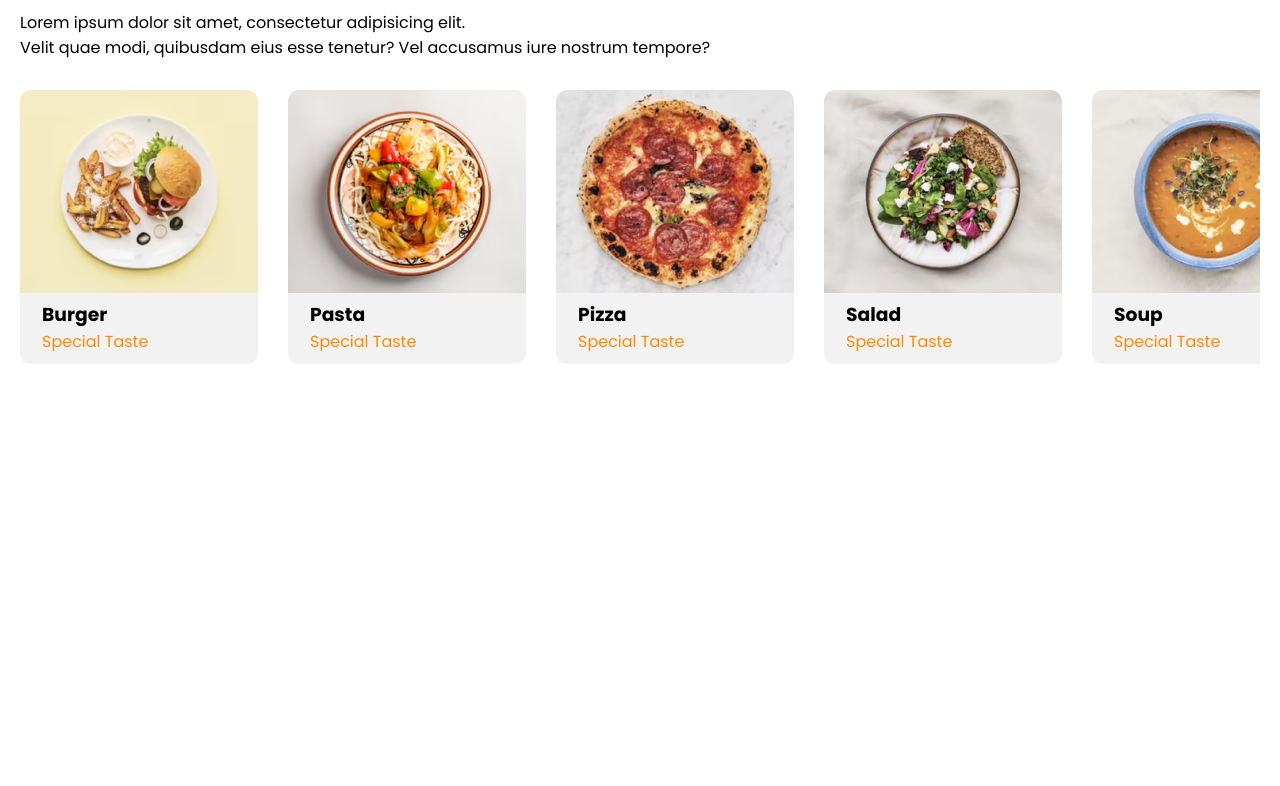
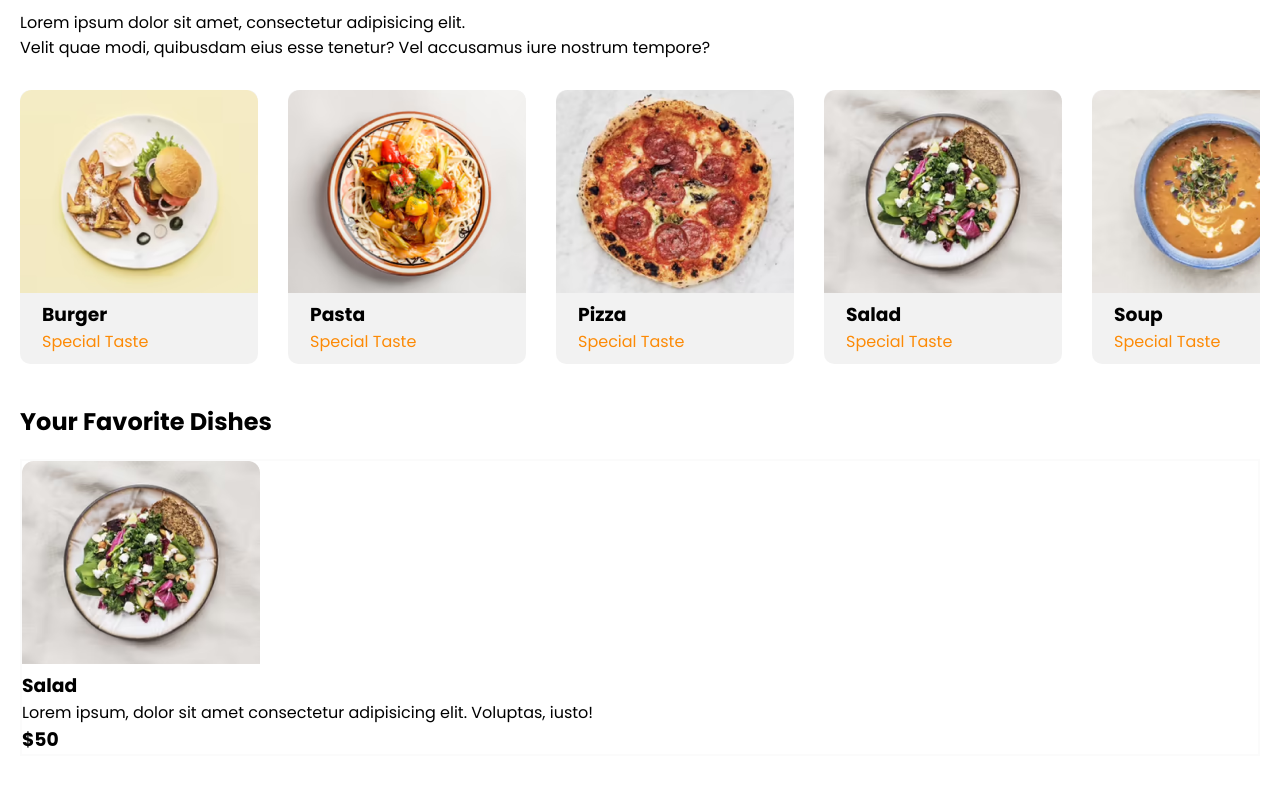
Before and after one commit to devalibello/food-delivery-app, a React (Vite) app in the folder frontend/: page / in a window 1280 px wide. Shown: the part 742-1528 px from the top of the page. Before the commit the page ends 1136 px from the top, so only its background shows below. Built offline with nearby package versions, Linux system fonts and the light colour scheme.

Commit message:
add color

```diff
--- /dev/null
+++ b/frontend/src/components/Dishes/Dishes.css
@@ -0,0 +1,12 @@
+.dishes {
+    margin: 30px 20px;
+}
+
+.dishes h2 {
+    margin-bottom: 20px;
+    margin-top: 40px;
+}
+
+.dish-container {
+    border: 2px solid var(--light-ash);
+}
--- /dev/null
+++ b/frontend/src/components/Dishes/Dishes.jsx
@@ -0,0 +1,21 @@
+import React, { useContext } from "react";
+import { StoreContext } from "../../context/StoreContext";
+import "./Dishes.css";
+
+const Dishes = () => {
+  const { foodList } = useContext(StoreContext);
+  console.log(foodList)
+  return (
+    <div className="dishes">
+      <h2>Your Favorite Dishes</h2>
+      <div className="dish-container">
+        <img src={foodList[0].image} alt="" />
+        <h3>{foodList[0].name}</h3>
+        <p>{foodList[0].description}</p>
+        <h3>${foodList[0].price}</h3>
+      </div>
+    </div>
+  );
+};
+
+export default Dishes;
--- a/frontend/src/index.css
+++ b/frontend/src/index.css
@@ -4,6 +4,7 @@
   --light-ash: #FBFBFB;
   --orange: #FC8A06;
   --green: #028643;
+  --dark-blue: #03081F;
 }
 
 * {
--- a/frontend/src/pages/Home/Home.jsx
+++ b/frontend/src/pages/Home/Home.jsx
@@ -1,6 +1,7 @@
 import React, { useState } from "react";
 import Banner from "../../components/Banner/Banner";
 import Categories from "../../components/Categories/Categories";
+import Dishes from "../../components/Dishes/Dishes";
 
 const Home = () => {
     const [category, setCategory] = useState('All')
@@ -8,6 +9,7 @@ const Home = () => {
     <div>
       <Banner />
       <Categories category={category} setCategory={setCategory} />
+      <Dishes />
     </div>
   );
 };
```
